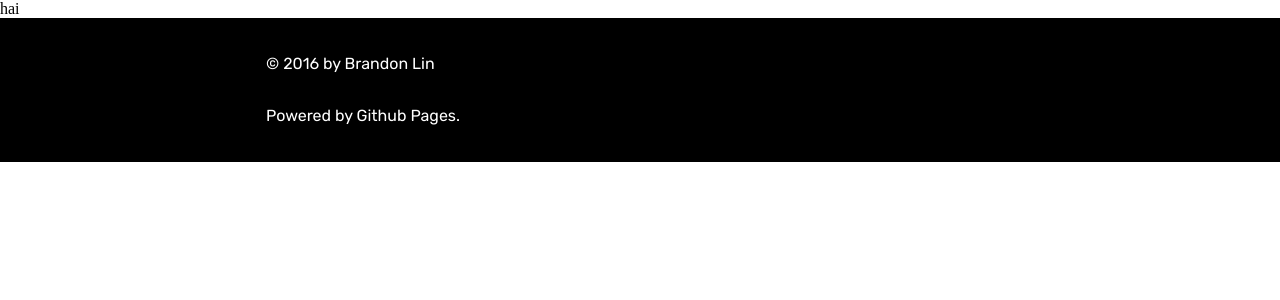
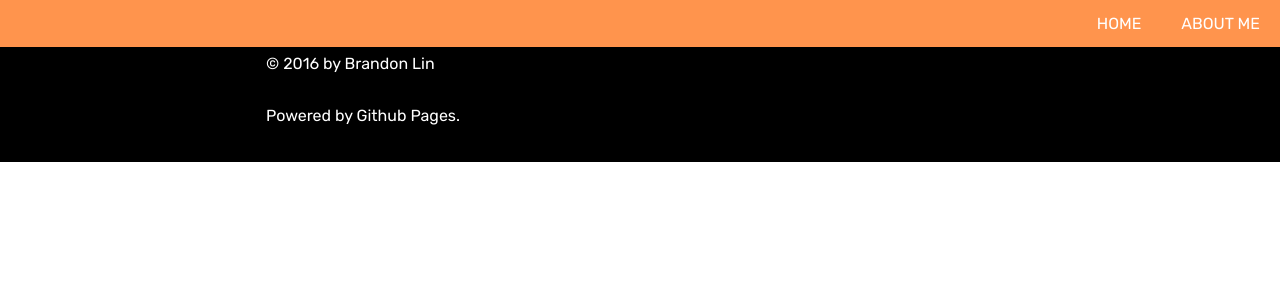
Before and after one commit to esqu1/esqu1.github.io, a Jekyll site: the page built from cubing/aboutme.html, in a window 1280 px wide. Shown: the top 300 px of the page. Built offline with Jekyll 4.4.1, drawn with Linux system fonts in a browser that asks for light colours; nearby versions of some CDN libraries; some web fonts are replaced.

Commit message:
about me cubing

```diff
--- a/_layouts/cubing.html
+++ b/_layouts/cubing.html
@@ -12,6 +12,12 @@
 		<script src="https://use.fontawesome.com/132ba586d8.js"></script>
 	</head>
 	<body>
+		<nav>
+			<ul>
+				<li><a href="aboutme.html">ABOUT ME</a></li>
+				<li><a href="index.html">HOME</a></li>
+			</ul>
+		</nav>
 {{ content }}
 	<div class="footer">
 		<p>&copy; 2016 by Brandon Lin</p>
--- a/cubing/index.html
+++ b/cubing/index.html
@@ -2,10 +2,4 @@
 layout: cubing
 title: Speedcubin'
 ---
-		<nav>
-			<ul>
-				<li><a href="aboutme.html">ABOUT ME</a></li>
-				<li><a href="index.html">HOME</a></li>
-			</ul>
-		</nav>
 		<div class="wow fadeIn photo cube"><span>Welcome to my speedcubing webpage!</span></div>
```
